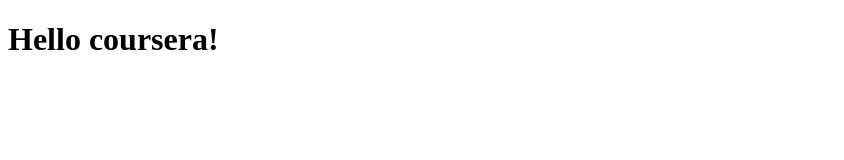
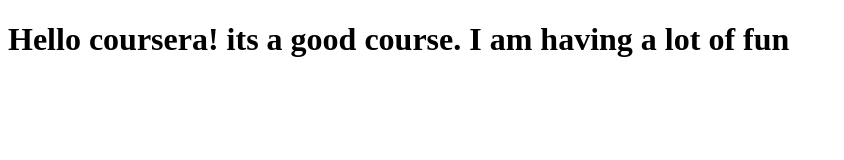
Before and after one commit to raman4855/coursera-practise, a plain HTML site: page site/index.html in a window 1280 px wide. Shown: the whole page, without its empty margins (0-844 px from the left). Drawn offline with Linux system fonts and the light colour scheme.

Commit message:
some changes

```diff
--- a/site/index.html
+++ b/site/index.html
@@ -5,6 +5,6 @@
 	<title>Hello Coursera</title>
 </head>
 <body>
-	<h1>Hello coursera!</h1>
+	<h1>Hello coursera! its a good course. I am having a lot of fun</h1>
 </body>
 </html>
```
